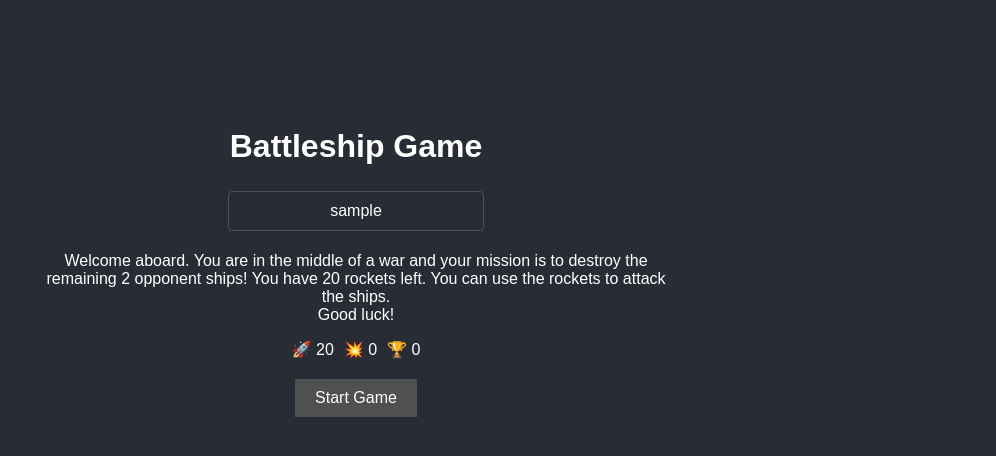
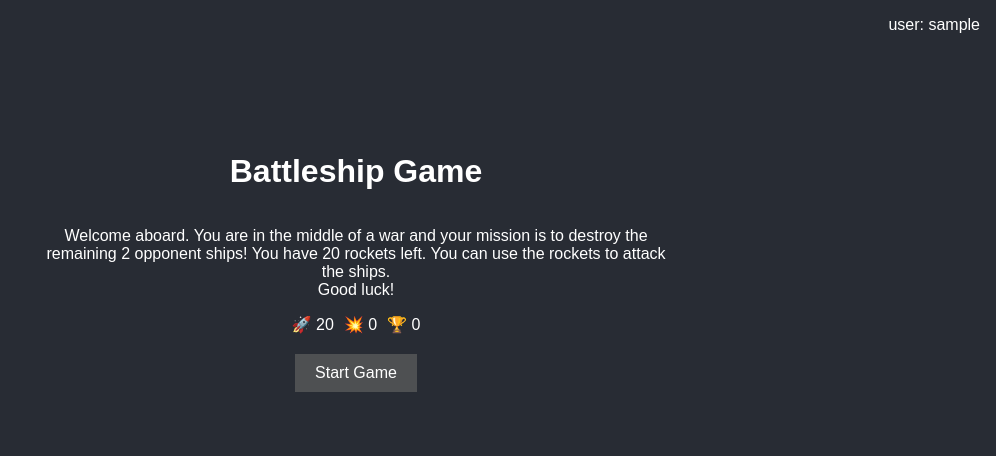
Before and after one commit to jonathanbcsouza/battleships, a PHP site: page /login.php in a window 1280 px wide. Shown: the top 456 px of the page, without its empty margins (284-1280 px from the left). Run offline with PHP 8.4, Linux system fonts and the light colour scheme; the visitor is signed in with stand-in values (Sample User, id 1); data that the repository does not hold is empty.

Commit message:
ui: place login info at the top of the page

```diff
--- a/db_connection.php
+++ b/db_connection.php
@@ -16,7 +16,9 @@ $password = $_ENV['PASSWORD'];
 $db_name = "battleship_db";
 $table_name = "users";
 
-$logged_user = isset($_SESSION['username']) ? $_SESSION['username'] : $_ENV['LOGGED_USER_TESTING'];
+if (isset($_SESSION['username'])) {
+  $logged_user = $_SESSION['username'];
+}
 
 // Create connection
 $conn = new mysqli($server_name, $db_username, $password);
--- a/index.php
+++ b/index.php
@@ -1,10 +1,5 @@
 <?php
 session_start();
-
-if (isset($_SESSION['username'])) {
-    header('Location: login.php?username=' . urlencode($_SESSION['username']));
-    exit();
-}
 
 if ($_SERVER['REQUEST_METHOD'] == 'POST' && !empty($_POST['username'])) {
     $_SESSION['username'] = filter_input(INPUT_POST, 'username', FILTER_SANITIZE_FULL_SPECIAL_CHARS);
--- a/login.php
+++ b/login.php
@@ -8,8 +8,9 @@ if (!isset($_SESSION['username'])) {
 
 <?php include './partials/header.php'; ?>
 
-<main>
-    <input id="username" name="username" placeholder="Enter your username" value="<?php echo $logged_user; ?>">
+    <div id="username-display">
+        <p id="username" name="username">user: <?php echo $logged_user; ?></p>
+    </div>
     <p id="msgElement"></p>
     <section class="game-stats">
         <div class="stat-item">
--- a/styles/styles.css
+++ b/styles/styles.css
@@ -54,6 +54,23 @@ input:focus {
   outline: none;
 }
 
+#username-display {
+  display: flex;
+  align-items: center;
+  justify-content: flex-end;
+  position: fixed;
+  top: 0;
+  right: 0;
+  background-color: var(--background-color);
+  padding: 1em;
+}
+
+#username-display p {
+  margin: 0;
+  color: var(--text-color);
+  font-size: 1em;
+}
+
 .btn-container {
   display: flex;
   gap: 20px;
```
